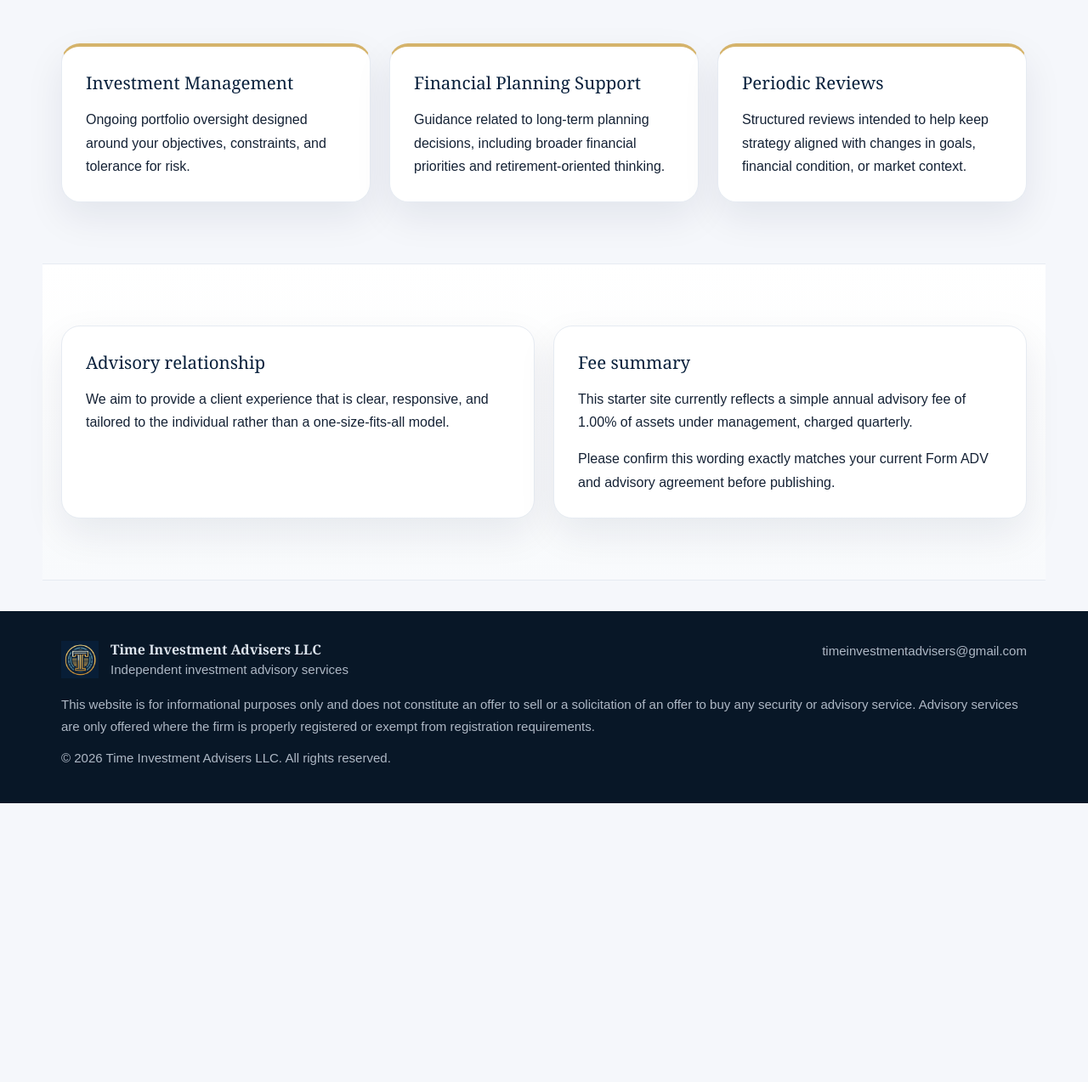
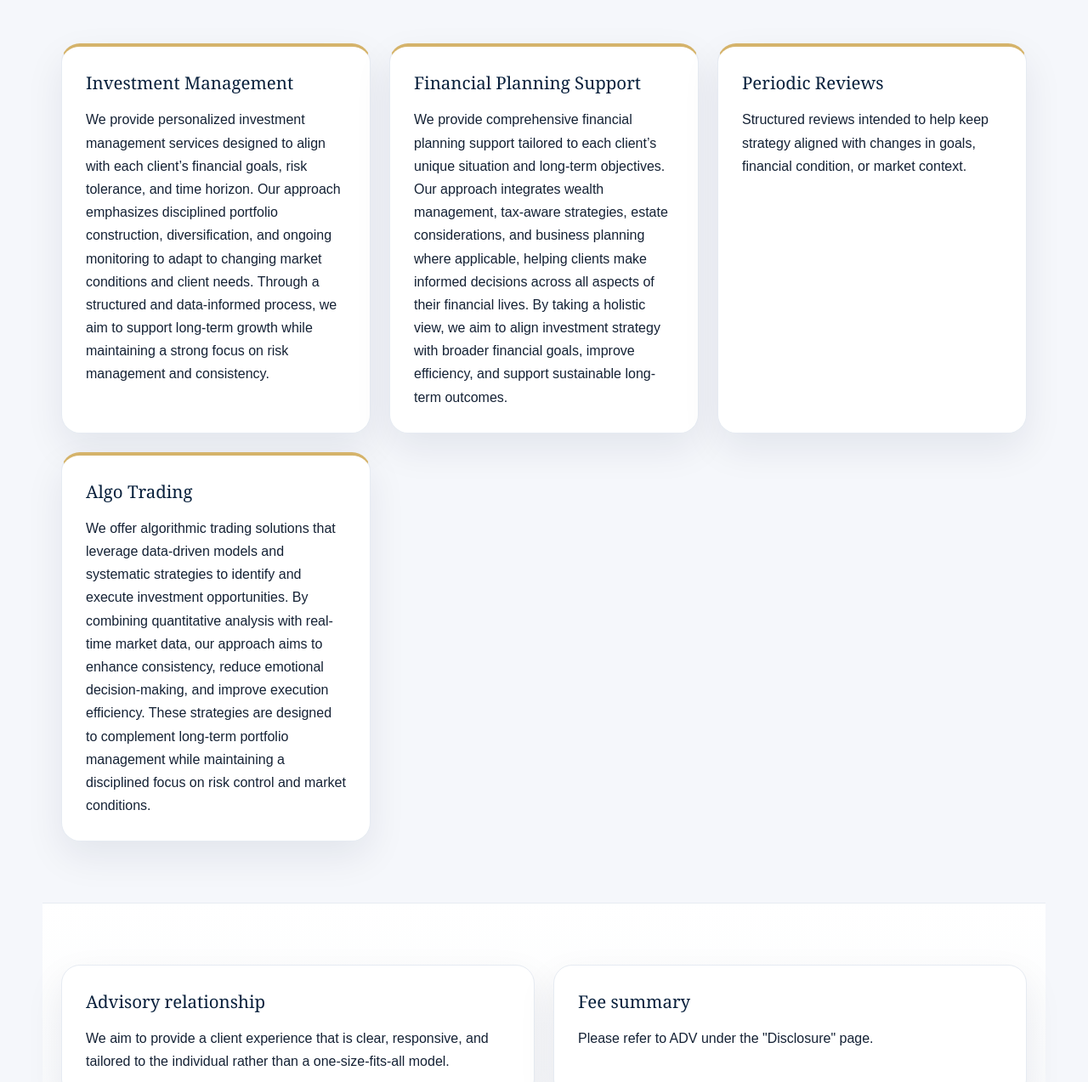
Before and after one commit to chengkou7/timeinvestmentadvisers.github.io, a plain HTML site: page services.html in a window 1280 px wide. Shown: the part 340-1613 px from the top of the page at 85% size. Before the commit the page ends 1285 px from the top, so only its background shows below. Drawn offline with Linux system fonts and the light colour scheme.

Commit message:
Add files via upload

```diff
--- a/services.html
+++ b/services.html
@@ -43,15 +43,19 @@
   <div class="grid-3">
     <div class="card card-accent">
       <h3>Investment Management</h3>
-      <p>Ongoing portfolio oversight designed around your objectives, constraints, and tolerance for risk.</p>
+      <p>We provide personalized investment management services designed to align with each client’s financial goals, risk tolerance, and time horizon. Our approach emphasizes disciplined portfolio construction, diversification, and ongoing monitoring to adapt to changing market conditions and client needs. Through a structured and data-informed process, we aim to support long-term growth while maintaining a strong focus on risk management and consistency.</p>
     </div>
     <div class="card card-accent">
       <h3>Financial Planning Support</h3>
-      <p>Guidance related to long-term planning decisions, including broader financial priorities and retirement-oriented thinking.</p>
+      <p>We provide comprehensive financial planning support tailored to each client’s unique situation and long-term objectives. Our approach integrates wealth management, tax-aware strategies, estate considerations, and business planning where applicable, helping clients make informed decisions across all aspects of their financial lives. By taking a holistic view, we aim to align investment strategy with broader financial goals, improve efficiency, and support sustainable long-term outcomes.</p>
     </div>
     <div class="card card-accent">
       <h3>Periodic Reviews</h3>
       <p>Structured reviews intended to help keep strategy aligned with changes in goals, financial condition, or market context.</p>
+    </div>
+	<div class="card card-accent">
+      <h3>Algo Trading</h3>
+      <p>We offer algorithmic trading solutions that leverage data-driven models and systematic strategies to identify and execute investment opportunities. By combining quantitative analysis with real-time market data, our approach aims to enhance consistency, reduce emotional decision-making, and improve execution efficiency. These strategies are designed to complement long-term portfolio management while maintaining a disciplined focus on risk control and market conditions.</p>
     </div>
   </div>
 </section>
@@ -67,9 +71,8 @@
     <div class="card">
       <h3>Fee summary</h3>
       <p>
-        This starter site currently reflects a simple annual advisory fee of 1.00% of assets under management, charged quarterly.
+        Please refer to ADV under the "Disclosure" page.
       </p>
-      <p class="small">Please confirm this wording exactly matches your current Form ADV and advisory agreement before publishing.</p>
     </div>
   </div>
 </section>
```
